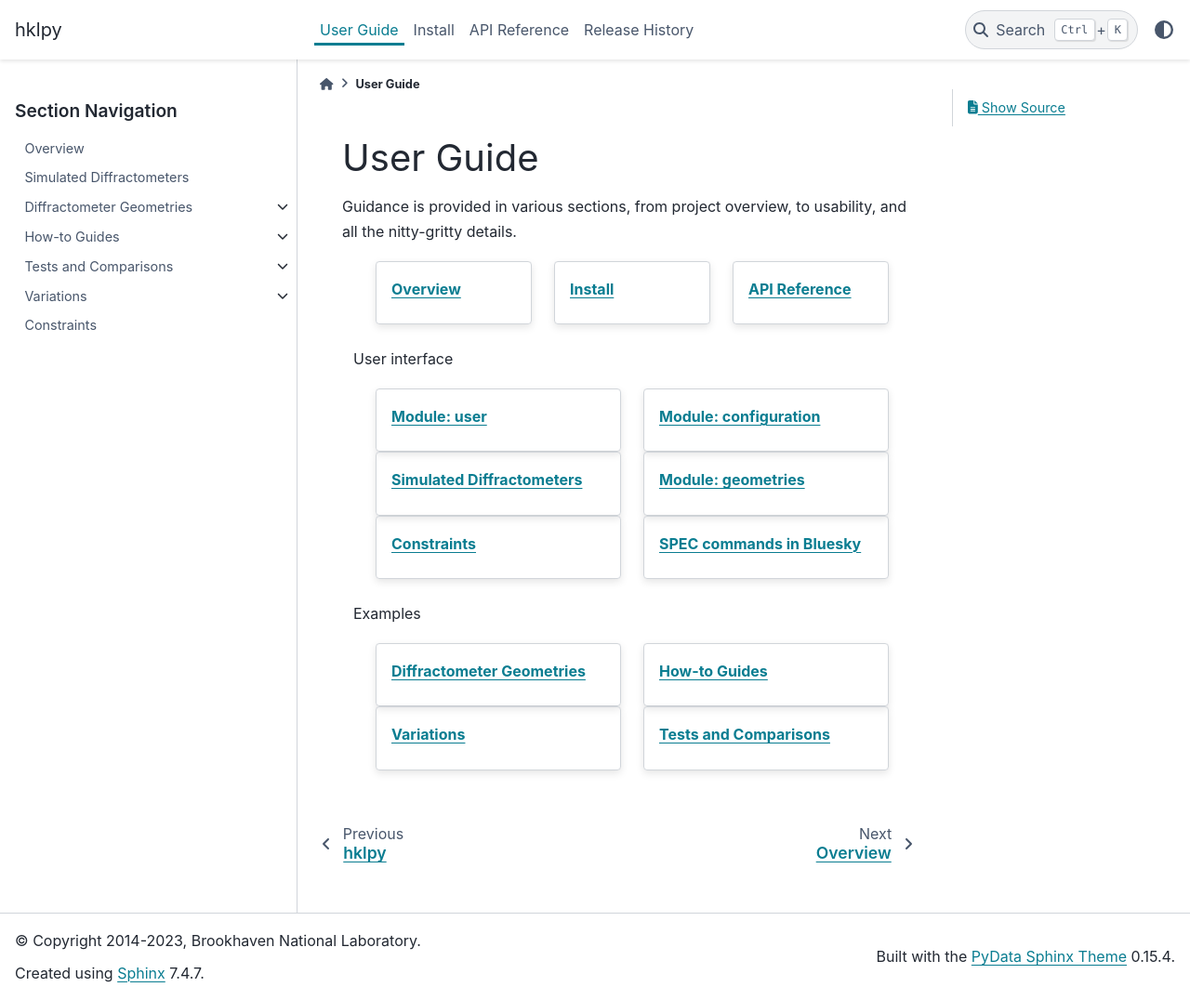
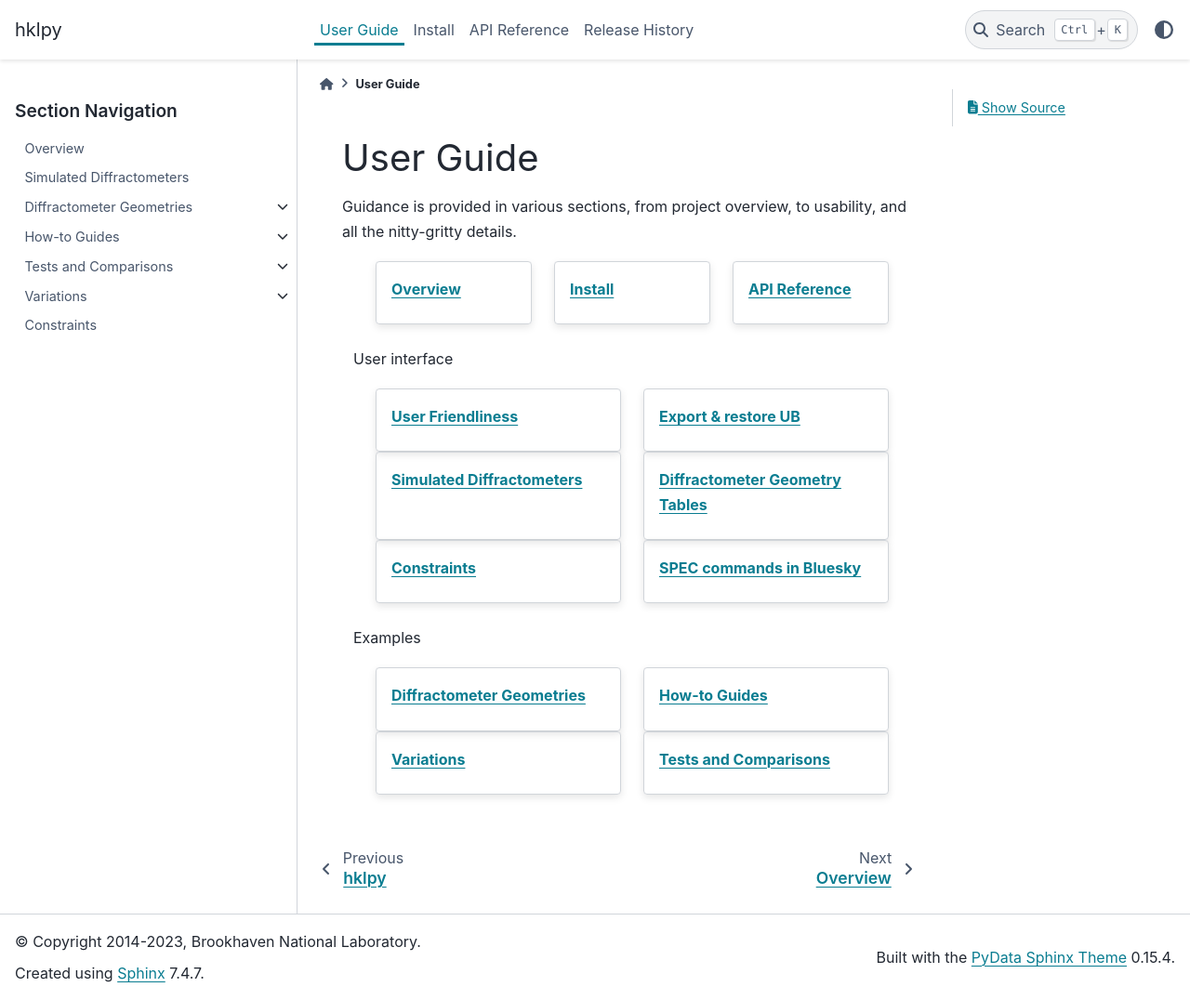
Before and after one commit to bluesky/hklpy, a Sphinx documentation site: the page built from docs/source/user_guide.rst, in a window 1280 px wide and 1076 px high. Shown: the whole window at 93% size. Built offline with Sphinx 7.4.7 and the PyData theme 0.15.4, drawn with Linux system fonts in a browser that asks for light colours; pages that are not in the unit, such as notebooks, are missing from menus; the version number could not be read and is left out.

Commit message:
DOC #326 titling

```diff
--- a/docs/source/geometry_tables.rst
+++ b/docs/source/geometry_tables.rst
@@ -2,9 +2,9 @@
 
 .. _geometry_tables:
 
-=================================
-Tables of Diffractometer Geometry
-=================================
+==============================
+Diffractometer Geometry Tables
+==============================
 
 .. index:: mode
 
--- a/docs/source/user_guide.rst
+++ b/docs/source/user_guide.rst
@@ -32,10 +32,10 @@ and all the nitty-gritty details.
 
         .. grid:: 2
 
-            .. grid-item-card:: :ref:`user`
-            .. grid-item-card:: :ref:`configuration`
+            .. grid-item-card:: :ref:`User Friendliness <user>`
+            .. grid-item-card:: :ref:`Export & restore UB <configuration>`
             .. grid-item-card:: :ref:`ready_to_use`
-            .. grid-item-card:: :ref:`geometries`
+            .. grid-item-card:: :ref:`geometry_tables`
             .. grid-item-card:: :ref:`constraints`
             .. grid-item-card:: :ref:`spec_commands_map`
 
```
